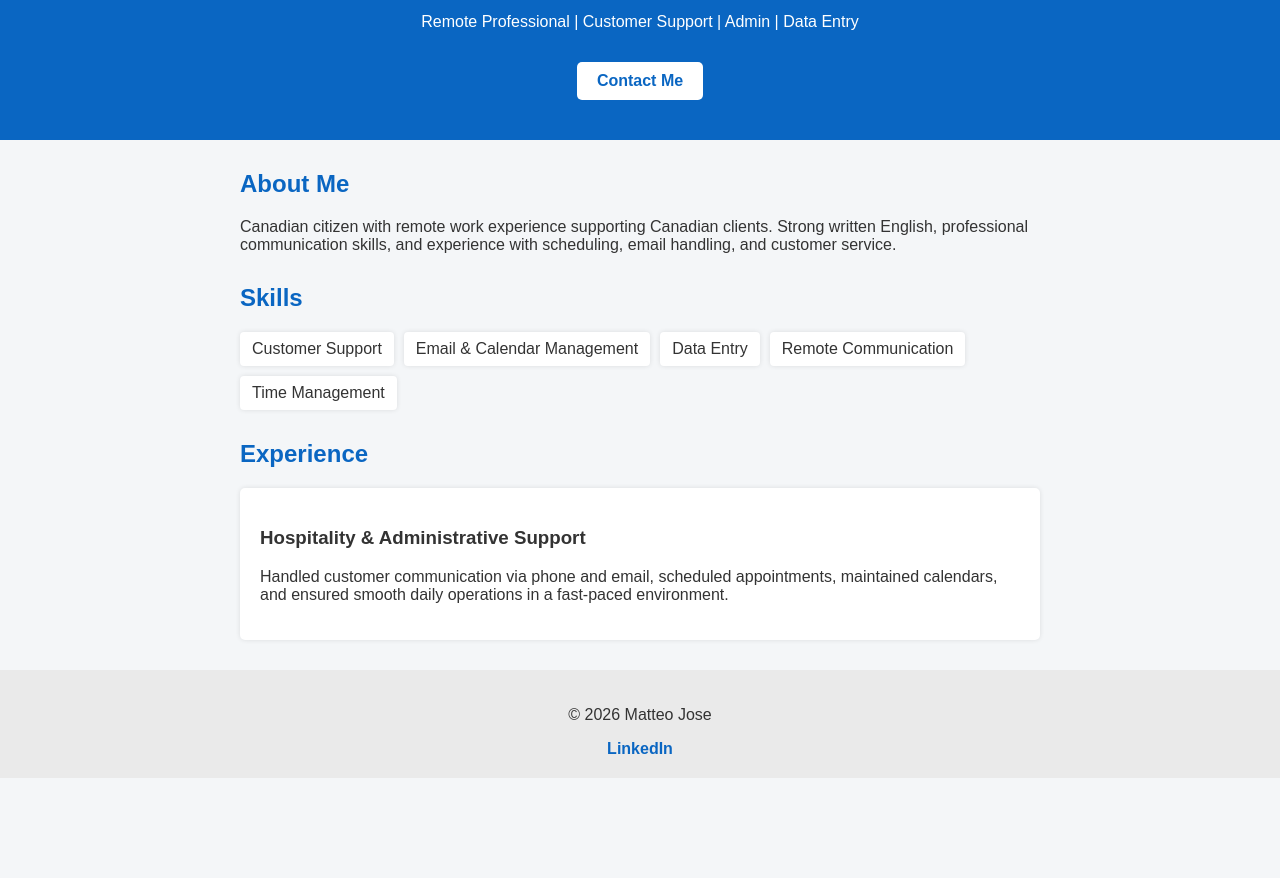
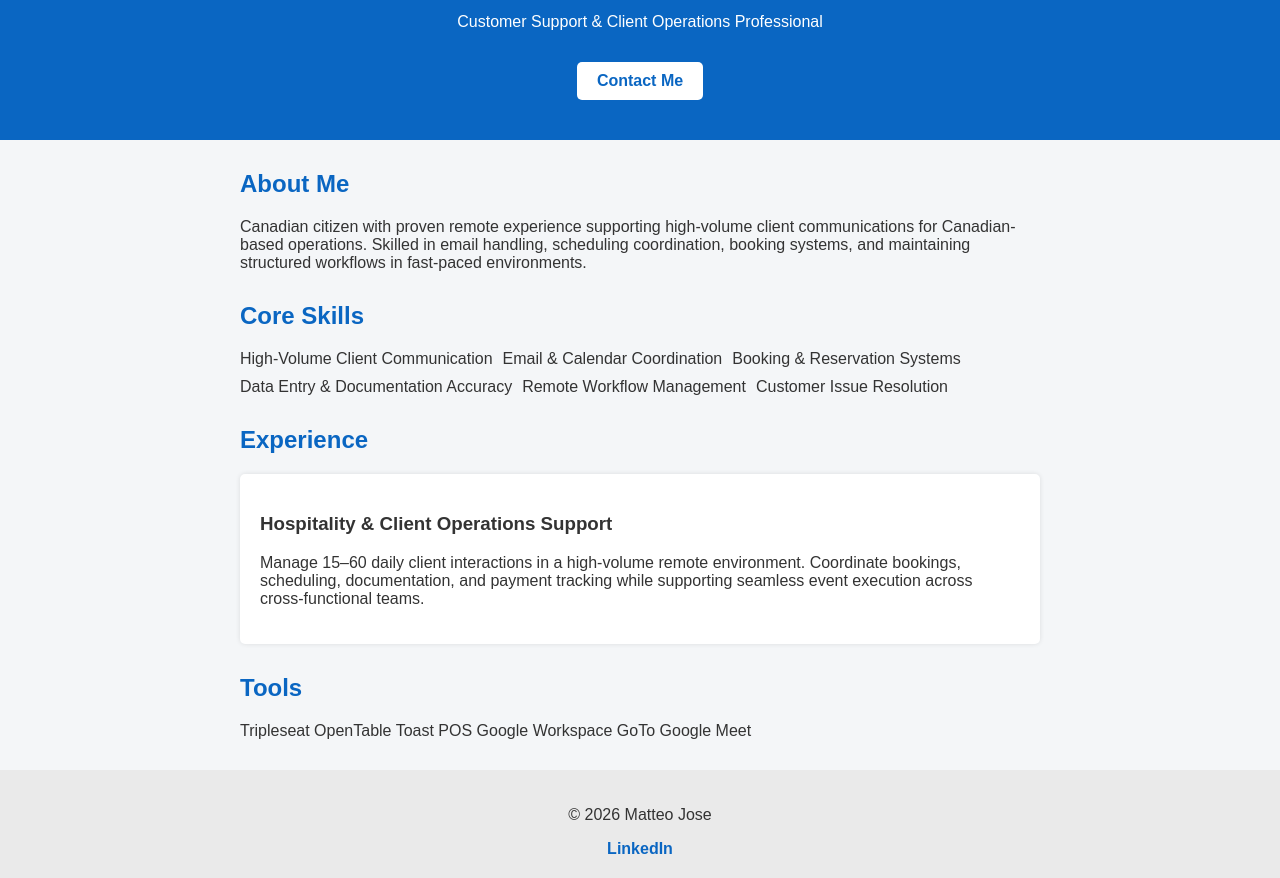
Before and after one commit to RedFox5872/portfolio, a plain HTML site: page index.html in a window 1280 px wide. Shown: the part 101-979 px from the top of the page. Before the commit the page ends 879 px from the top, so only its background shows below. Drawn offline with Linux system fonts and the light colour scheme.

Commit message:
Revise index.html for improved professional presentation
Updated the content and structure of the index.html file to reflect a more detailed professional profile, including changes to the title, skills, and experience sections.

```diff
--- a/index.html
+++ b/index.html
@@ -1,47 +1,61 @@
 <!DOCTYPE html>
 <html lang="en">
 <head>
-  <meta charset="UTF-8" />
-  <meta name="viewport" content="width=device-width, initial-scale=1.0"/>
-  <title>Matteo Jose | Remote Professional</title>
+    <meta charset="UTF-8">
+    <title>Matteo Jose | Customer Support & Client Operations</title>
+    <meta name="viewport" content="width=device-width, initial-scale=1.0">
     <link rel="stylesheet" href="style.css">
 </head>
 <body>
 
     <header>
         <h1>Matteo Jose</h1>
-    <p>Remote Professional | Customer Support | Admin | Data Entry</p>
+        <p class="headline">Customer Support & Client Operations Professional</p>
         <a href="mailto:matteo.velez1231@gmail.com" class="btn">Contact Me</a>
     </header>
 
     <section>
         <h2>About Me</h2>
         <p>
-      Canadian citizen with remote work experience supporting Canadian clients.
-      Strong written English, professional communication skills, and experience
-      with scheduling, email handling, and customer service.
+            Canadian citizen with proven remote experience supporting high-volume client communications
+            for Canadian-based operations. Skilled in email handling, scheduling coordination,
+            booking systems, and maintaining structured workflows in fast-paced environments.
         </p>
     </section>
 
     <section>
-    <h2>Skills</h2>
-    <ul class="skills">
-      <li>Customer Support</li>
-      <li>Email & Calendar Management</li>
-      <li>Data Entry</li>
-      <li>Remote Communication</li>
-      <li>Time Management</li>
-    </ul>
+        <h2>Core Skills</h2>
+        <div class="skills">
+            <span>High-Volume Client Communication</span>
+            <span>Email & Calendar Coordination</span>
+            <span>Booking & Reservation Systems</span>
+            <span>Data Entry & Documentation Accuracy</span>
+            <span>Remote Workflow Management</span>
+            <span>Customer Issue Resolution</span>
+        </div>
     </section>
 
     <section>
         <h2>Experience</h2>
         <div class="card">
-      <h3>Hospitality & Administrative Support</h3>
+            <h3>Hospitality & Client Operations Support</h3>
             <p>
-        Handled customer communication via phone and email, scheduled appointments,
-        maintained calendars, and ensured smooth daily operations in a fast-paced environment.
+                Manage 15–60 daily client interactions in a high-volume remote environment.
+                Coordinate bookings, scheduling, documentation, and payment tracking while
+                supporting seamless event execution across cross-functional teams.
             </p>
+        </div>
+    </section>
+
+    <section>
+        <h2>Tools</h2>
+        <div class="tools">
+            <span>Tripleseat</span>
+            <span>OpenTable</span>
+            <span>Toast POS</span>
+            <span>Google Workspace</span>
+            <span>GoTo</span>
+            <span>Google Meet</span>
         </div>
     </section>
 
```
Lines whose indentation alone changed are shown as unchanged.
